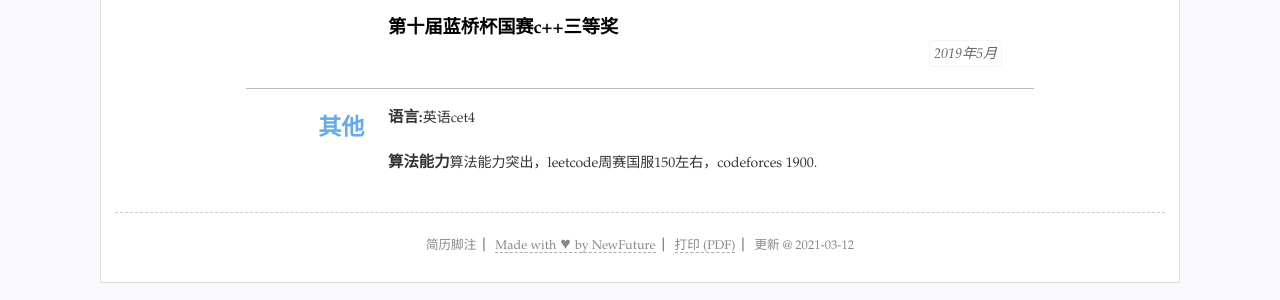
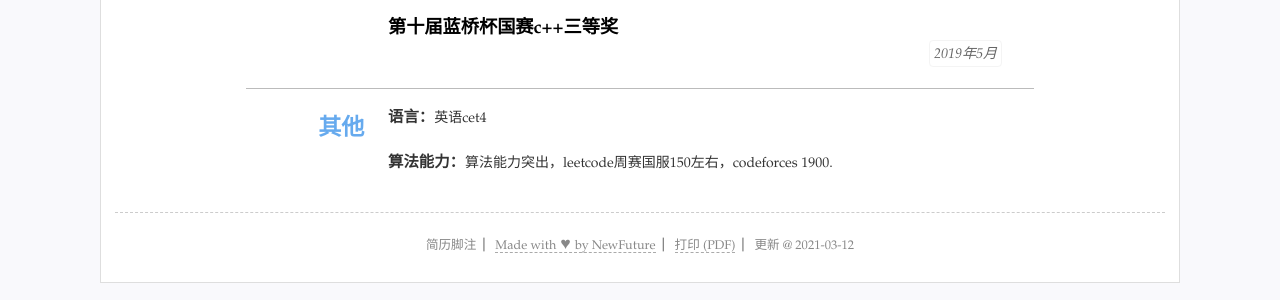
Before and after one commit to hututuQWQ/resume, a Jekyll site: the page built from index.html, in a window 1280 px wide. Shown: the part 831-1131 px from the top of the page. Built offline with Jekyll 4.4.1, drawn with Linux system fonts in a browser that asks for light colours.

```diff
--- a/_data/resume.yml
+++ b/_data/resume.yml
@@ -63,9 +63,9 @@ others: #其他列表显示
 - type: others #ID可以为空
   name: '其他'
   content: #选择需要的格式
-  - title: "语言:"
+  - title: "语言："
     text: "英语cet4"
-  - title: "算法能力"
+  - title: "算法能力："
     text: 算法能力突出，leetcode周赛国服150左右，codeforces 1900.
 #- type:
 #  name: '其他'
```
